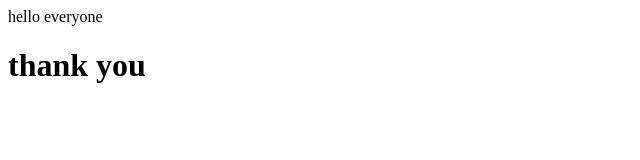
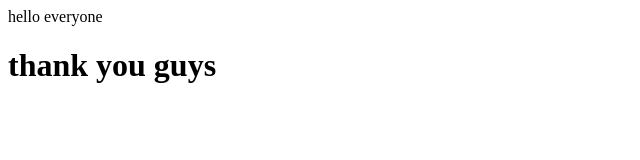
Before and after one commit to Satyajeetkumar03/trial, a plain HTML site: page index.html in a window 1280 px wide. Shown: the whole page, without its empty margins (0-640 px from the left). Drawn offline with Linux system fonts and the light colour scheme.

Commit message:
initial commit

```diff
--- a/index.html
+++ b/index.html
@@ -4,6 +4,6 @@
 </head>
 <body>
 <p>hello everyone</p>
-<h1>thank you</h1>
+<h1>thank you guys</h1>
 </body>
 </html>
```
